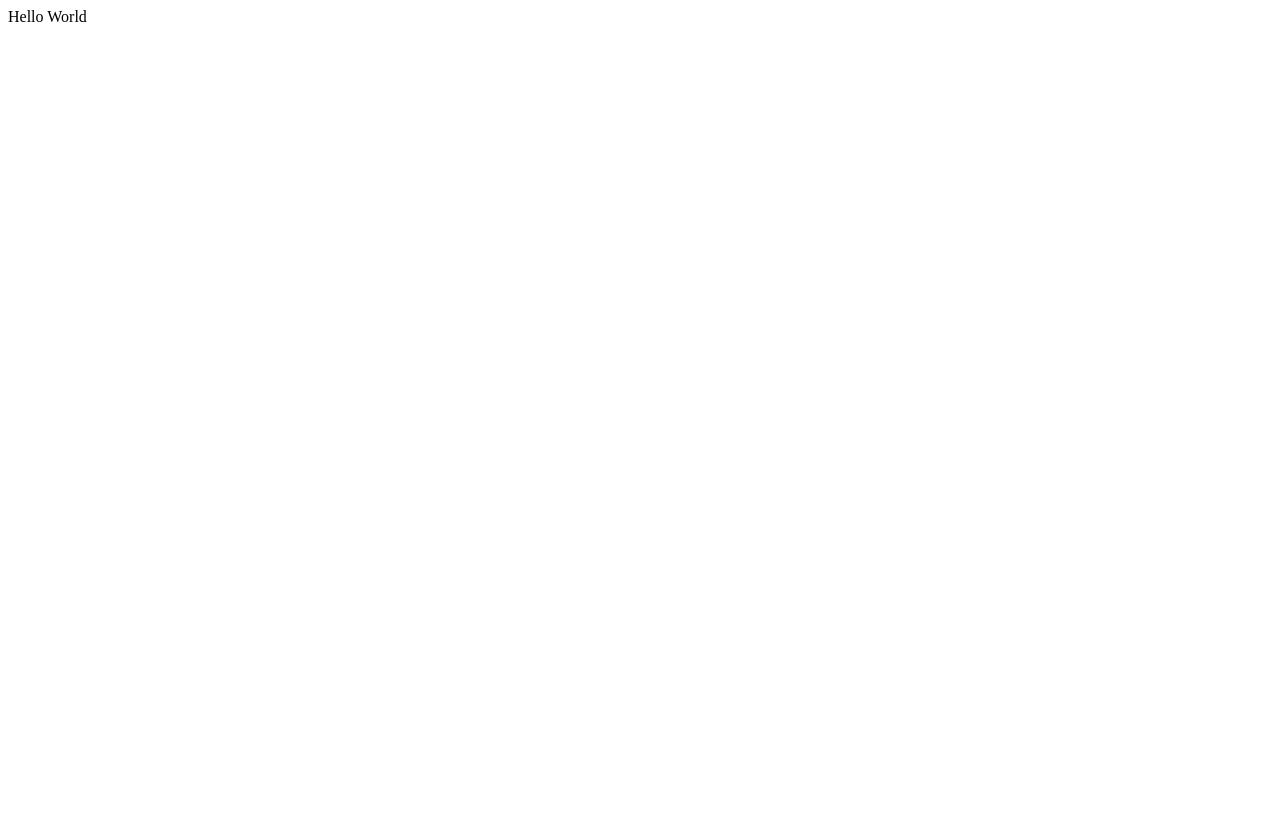
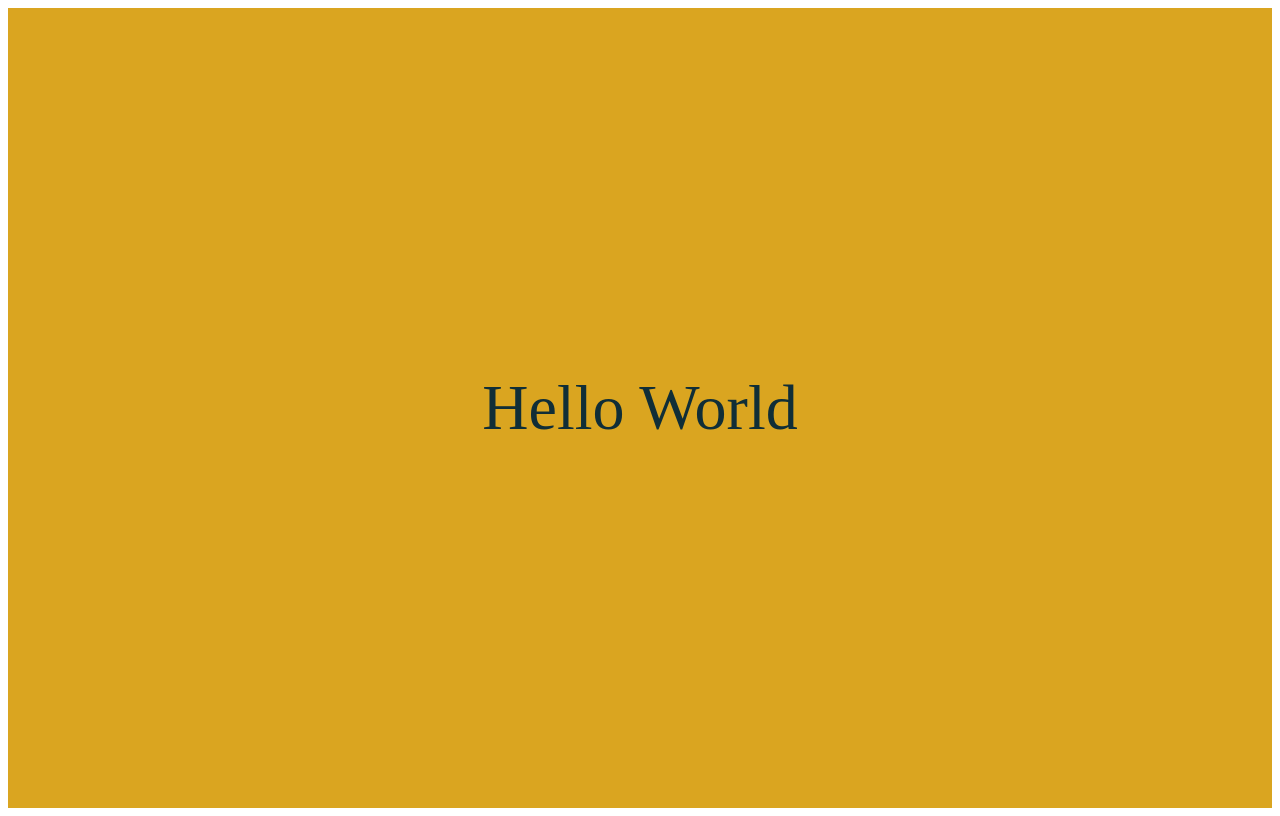
Before and after one commit to garmeeh/nextjs-tutorial, a Next.js app: page / in a window 1280 px wide. Built offline with nearby package versions, Linux system fonts and the light colour scheme.

Commit message:
add styled-components

```diff
--- /dev/null
+++ b/pages/_document.js
@@ -0,0 +1,32 @@
+/**
+ * _document is only rendered on the server side and not on the client
+ * side so event handlers like onClick can't be added to this file
+ */
+import Document, { Head, Main, NextScript } from 'next/document';
+import { ServerStyleSheet } from 'styled-components';
+
+export default class MyDocument extends Document {
+  static getInitialProps({ renderPage }) {
+    const sheet = new ServerStyleSheet();
+    const page = renderPage(App => props =>
+      sheet.collectStyles(<App {...props} />)
+    );
+    const styleTags = sheet.getStyleElement();
+    return { ...page, styleTags };
+  }
+
+  render() {
+    return (
+      <html>
+        <Head>
+          <title>My page</title>
+          {this.props.styleTags}
+        </Head>
+        <body>
+          <Main />
+          <NextScript />
+        </body>
+      </html>
+    );
+  }
+}
--- a/pages/index.js
+++ b/pages/index.js
@@ -1,3 +1,15 @@
-const Index = () => <div>Hello World</div>;
+import styled from 'styled-components';
+
+const Hello = styled.div`
+  background: goldenrod;
+  display: flex;
+  justify-content: center;
+  align-items: center;
+  height: 100vh;
+  font-size: 64px;
+  color: #102e37;
+`;
+
+const Index = () => <Hello>Hello World</Hello>;
 
 export default Index;
```
Also changed, not shown: package.json (+5 -2 lines), .babelrc (added), 1 other file (tests, documents, lock files or other folders).
